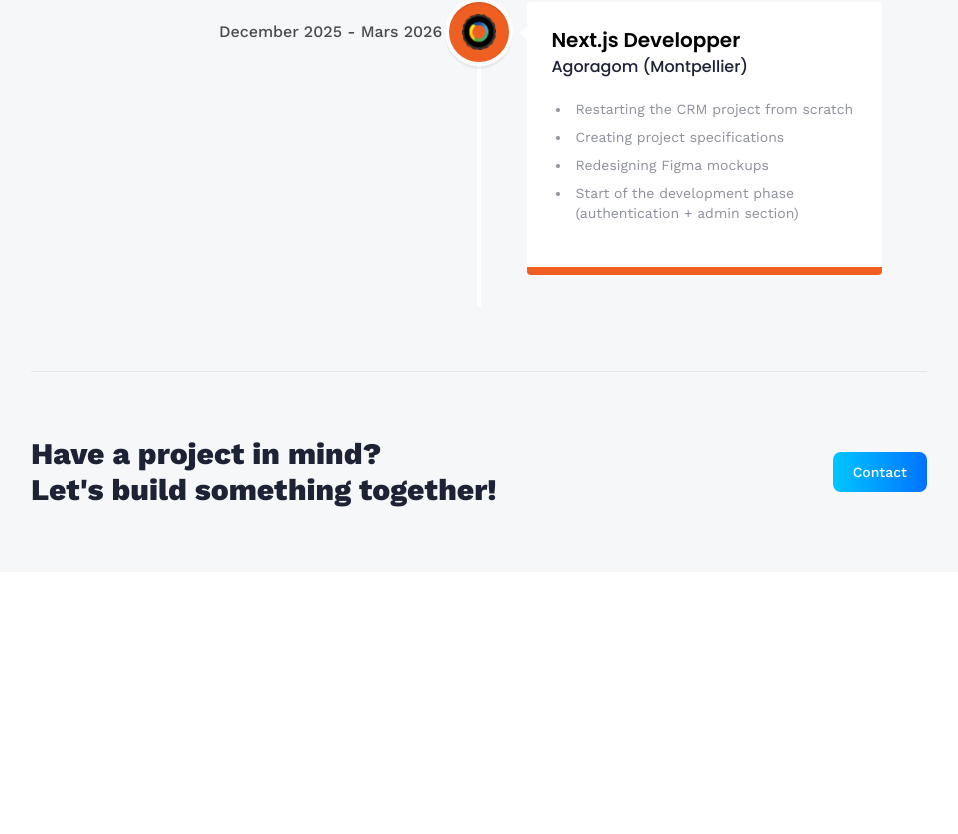
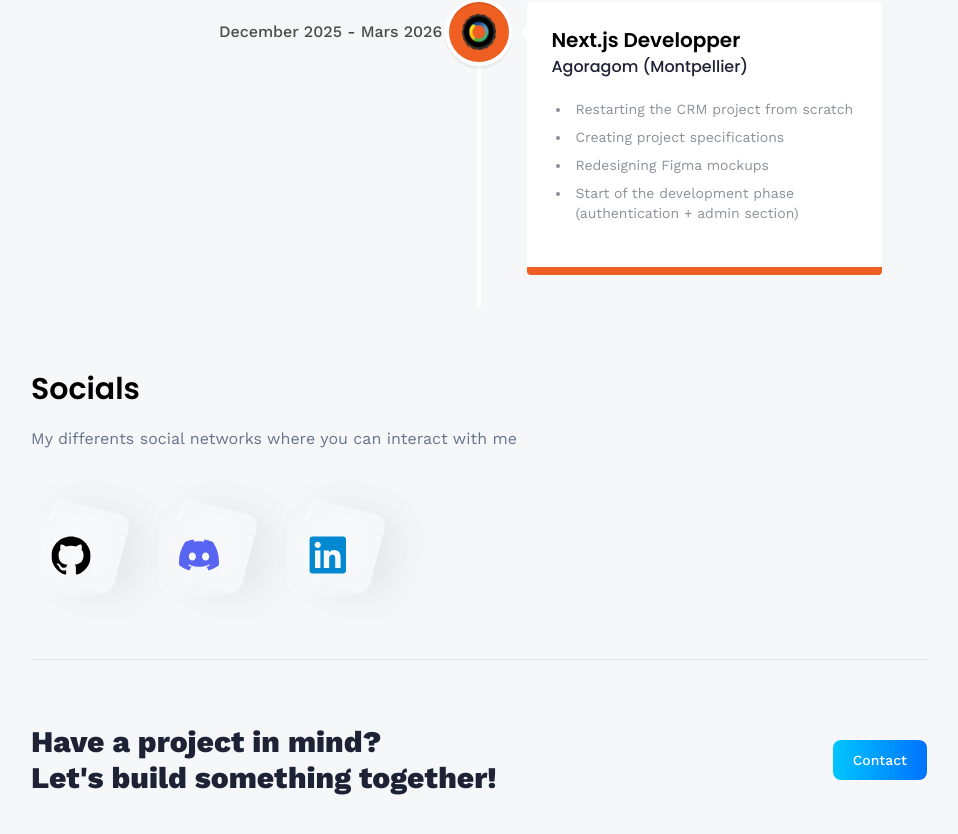
Before and after one commit to D4dis/3d_portfolio, a React (Vite) app: page /about in a window 1280 px wide. Shown: the part 1292-2126 px from the top of the page, without its empty margins (161-1119 px from the left). Before the commit the page ends 1864 px from the top, so only its background shows below. Built offline with nearby package versions, Linux system fonts and the light colour scheme; no server answers.

Commit message:
feat: add social section

```diff
--- a/src/pages/About.jsx
+++ b/src/pages/About.jsx
@@ -1,5 +1,5 @@
 import React from 'react';
-import { skills, experiences } from '../constants';
+import { skills, experiences, socialLinks } from '../constants';
 import { VerticalTimeline, VerticalTimelineElement } from 'react-vertical-timeline-component';
 import 'react-vertical-timeline-component/style.min.css';
 import CTA from '../components/CTA';
@@ -72,6 +72,26 @@
           </VerticalTimeline>
         </div>
 
+        <div className='pt-16'>
+          <h3 className='subhead-text'>Socials</h3>
+          <div className='mt-5 flex flex-col gap-3 text-slate-500'>
+            <p>My differents social networks where you can interact with me</p>
+          </div>
+
+          <div className='mt-16 flex flex-wrap gap-12'>
+            {socialLinks.map((socialLinks) => (
+              <div className='block-container w-20 h-20'>
+                <div className='btn-back rounded-xl' />
+                <div className='btn-front rounded-xl flex justify-center items-center'>
+                  <a href={socialLinks.link} className='w-full h-full flex justify-center items-center'>
+                    <img src={socialLinks.iconUrl} alt={socialLinks.name} title={socialLinks.name} className='w-1/2 h-1/2 object-contain' />
+                  </a>
+                </div>
+              </div>
+            ))}
+          </div>
+        </div>
+
       </div>
       <hr className='border-slate-200' />
       <CTA />
```
